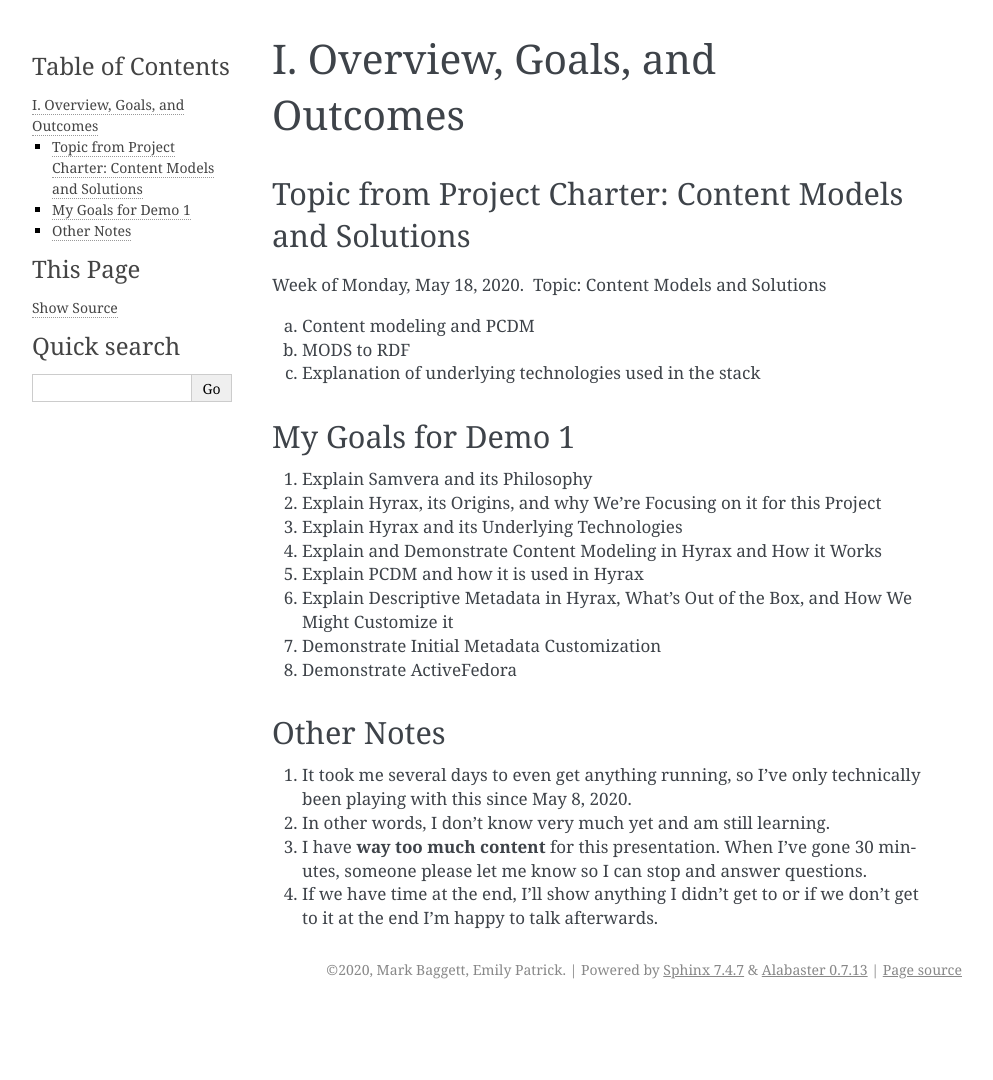
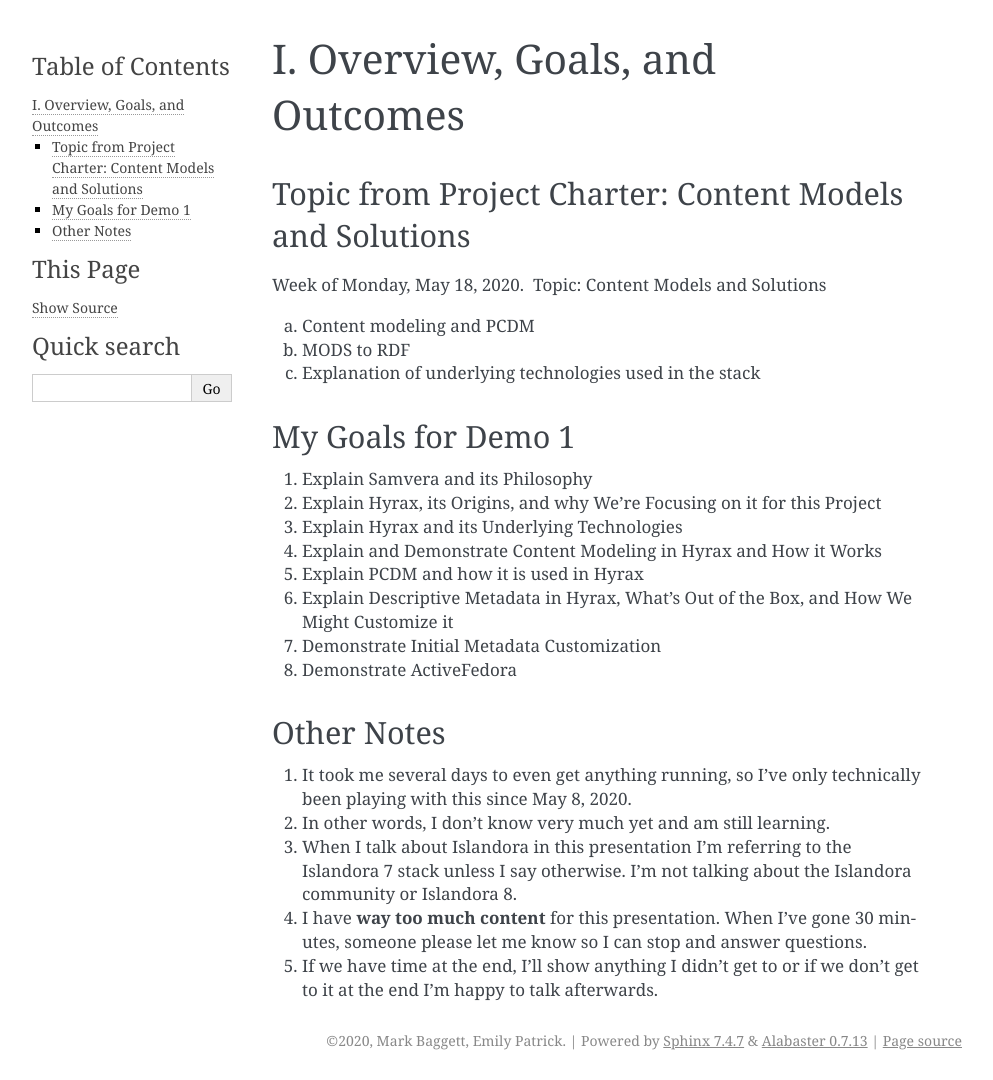
Before and after one commit to markpbaggett/utk_hyrax_review_docs, a Sphinx documentation site: the page built from docs/source/demo1/1_overview.rst, in a window 1280 px wide. Shown: the whole page, without its empty margins (148-1141 px from the left). Built offline with Sphinx 7.4.7, drawn with Linux system fonts in a browser that asks for light colours; before the commit the page ends 1009 px from its top, so only the background shows below that.

Commit message:
Add caveat about my use of Islandora.

```diff
--- a/docs/source/demo1/1_overview.rst
+++ b/docs/source/demo1/1_overview.rst
@@ -30,5 +30,6 @@ Other Notes
 
 1. It took me several days to even get anything running, so I've only technically been playing with this since May 8, 2020.
 2. In other words, I don't know very much yet and am still learning.
-3. I have **way too much content** for this presentation.  When I've gone 30 minutes, someone please let me know so I can stop and answer questions.
-4. If we have time at the end, I'll show anything I didn't get to or if we don't get to it at the end I'm happy to talk afterwards.
+3. When I talk about Islandora in this presentation I'm referring to the Islandora 7 stack unless I say otherwise. I'm not talking about the Islandora community or Islandora 8.
+4. I have **way too much content** for this presentation.  When I've gone 30 minutes, someone please let me know so I can stop and answer questions.
+5. If we have time at the end, I'll show anything I didn't get to or if we don't get to it at the end I'm happy to talk afterwards.
```
